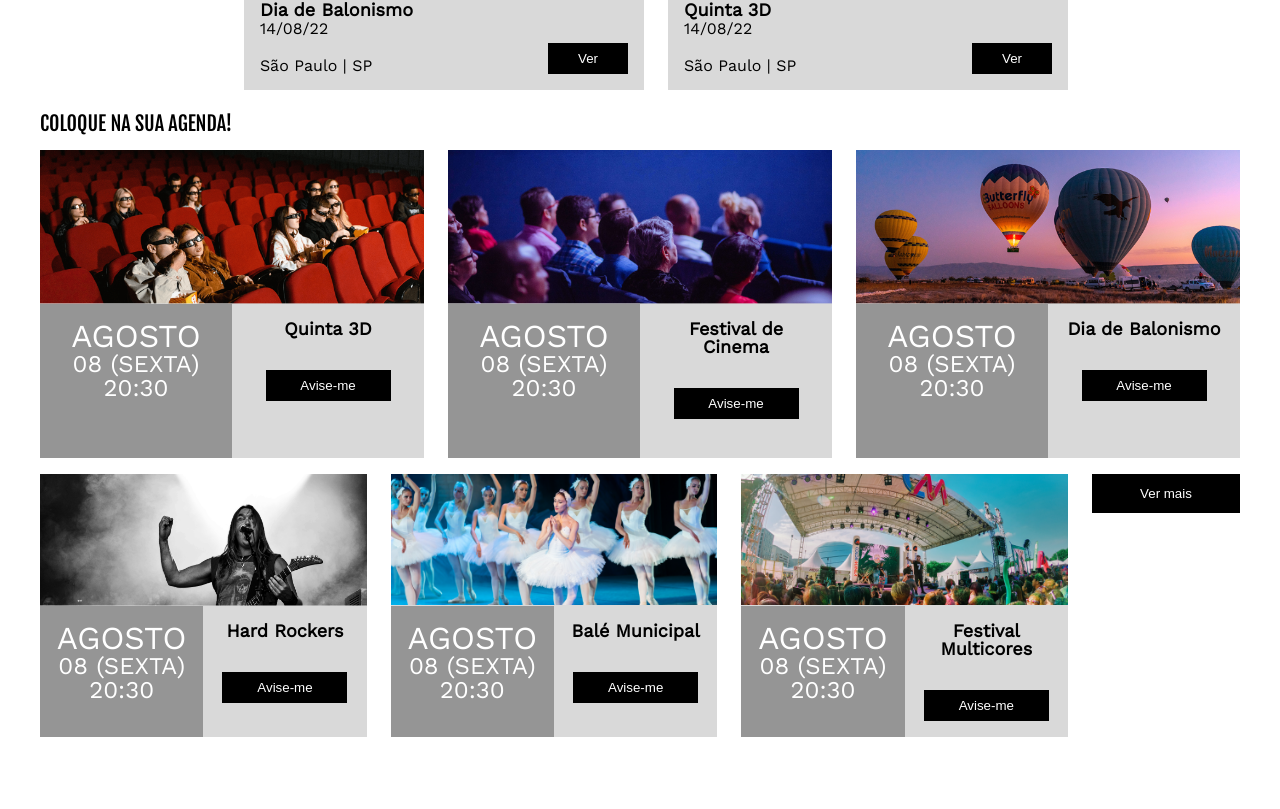
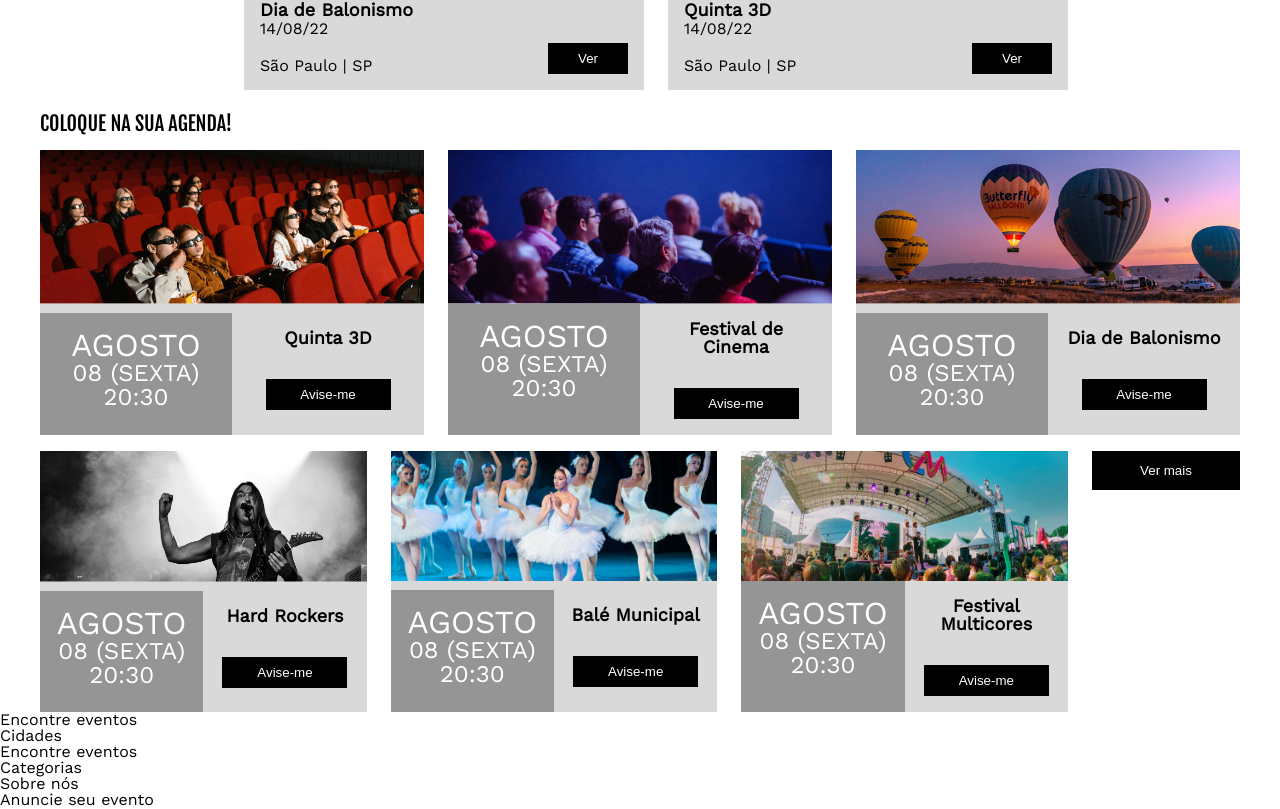
Before and after one commit to hideakifukami/culturama-react, a React (Create React App) app: page / in a window 1280 px wide. Shown: the part 2387-3196 px from the top of the page. Before the commit the page ends 3124 px from the top, so only its background shows below. Built offline with nearby package versions, Linux system fonts and the light colour scheme.

Commit message:
Create Footer

```diff
--- a/src/App.js
+++ b/src/App.js
@@ -1,3 +1,4 @@
+import Footer from "./components/Footer";
 import Header from "./components/Header";
 import Principal from "./components/Principal";
 import GlobalStyle from "./styles/global"
@@ -7,6 +8,7 @@ const App = () => {
     <>
       <Header />
       <Principal />
+      <Footer />
       <GlobalStyle />
     </>
   );
--- /dev/null
+++ b/src/components/Footer/index.js
@@ -0,0 +1,72 @@
+import React from 'react'
+import FooterList from '../FooterList'
+import * as C from './styles'
+
+const Footer = () => {
+
+    const footerListData = [
+        {
+            h3: "Encontre eventos",
+            item1: "Esta semana",
+            item2: "Este fim de semana",
+            item3: "Este mês",
+            item4: "Este trimestre"
+        },
+
+        {
+            h3: "Cidades",
+            item1: "São Paulo",
+            item2: "Rio de Janeiro",
+            item3: "Porto Alegre",
+            item4: "Salvador"
+        },
+
+        {
+            h3: "Encontre eventos",
+            item1: "Esta semana",
+            item2: "Este fim de semana",
+            item3: "Este mês",
+            item4: "Este trimestre"
+        },
+
+        {
+            h3: "Categorias",
+            item1: "Shows",
+            item2: "Arte",
+            item3: "Teatro",
+            item4: "Fotografia",
+            item5: "Festivais",
+            item6: "Design",
+            item7: "Cinema",
+            item8: "Tecnologia"
+        },
+
+        {
+            h3: "Sobre nós",
+            item1: "Carreiras",
+            item2: "História",
+            item3: "Contato",
+            item4: "Localização"
+        },
+
+        {
+            h3: "Anuncie seu evento",
+            item1: "Música e festas",
+            item2: "Cursos e workshops",
+            item3: "Esportivo",
+            item4: "Congresso",
+            item5: "Religioso",
+            item6: "Online"
+        }
+    ]
+
+  return (
+    <C.FooterContainer>
+        {footerListData.map((item, index) => (
+            <FooterList h3={item.h3} />
+        ))}
+    </C.FooterContainer>
+  )
+}
+
+export default Footer
--- /dev/null
+++ b/src/components/Footer/styles.js
@@ -0,0 +1,5 @@
+import styled from "styled-components";
+
+export const FooterContainer = styled.footer`
+
+`
--- /dev/null
+++ b/src/components/FooterList/index.js
@@ -0,0 +1,16 @@
+import React from 'react'
+import * as C from './styles'
+
+const FooterList = ({ h3, itens }) => {
+  return (
+    <C.FooterListContainer>
+        <C.FooterListItemTitle>
+            <C.FooterListTitle>{h3}</C.FooterListTitle>
+        </C.FooterListItemTitle>
+
+
+    </C.FooterListContainer>
+  )
+}
+
+export default FooterList
--- /dev/null
+++ b/src/components/FooterList/styles.js
@@ -0,0 +1,17 @@
+import styled from "styled-components";
+
+export const FooterListContainer = styled.ul`
+
+`
+
+export const FooterListItemTitle = styled.li`
+
+`
+
+export const FooterListTitle = styled.h3`
+
+`
+
+export const FooterListItem = styled.li`
+
+`
--- a/src/components/ScheduleItem/styles.js
+++ b/src/components/ScheduleItem/styles.js
@@ -6,7 +6,6 @@ export const ScheduleItemList = styled.li`
     flex-grow: 1;
     max-width: 400px;
     grid-template-columns: repeat(2, 1fr);
-    grid-template-rows: repeat(2, 1fr);
     background-color: ${colorData.cinzaClaro};
 
     @media(min-width: 720px) {
```
